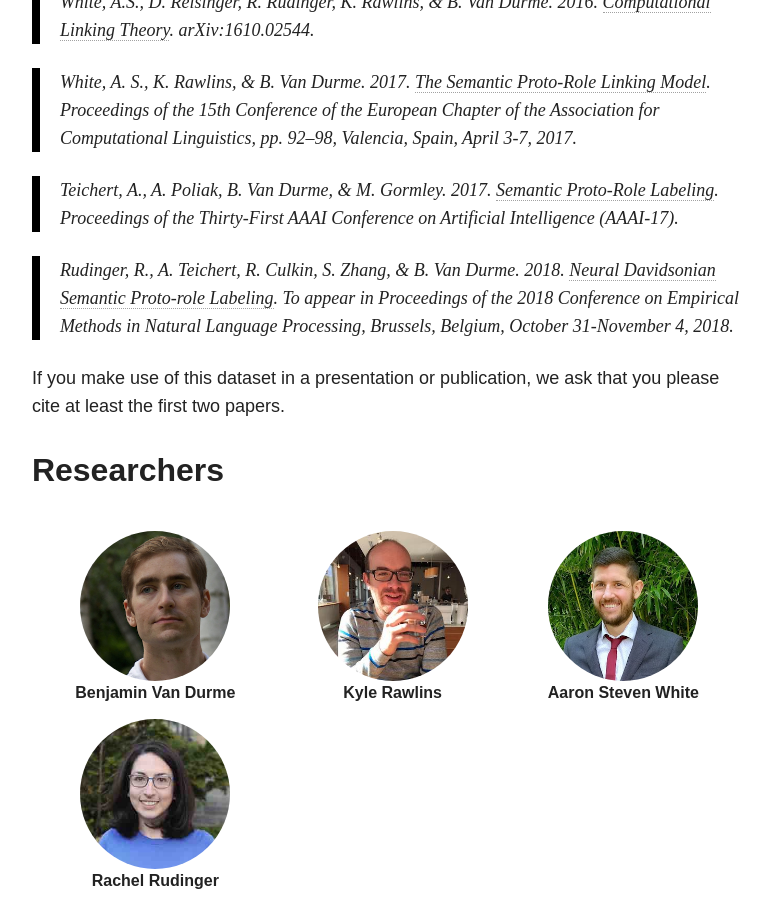
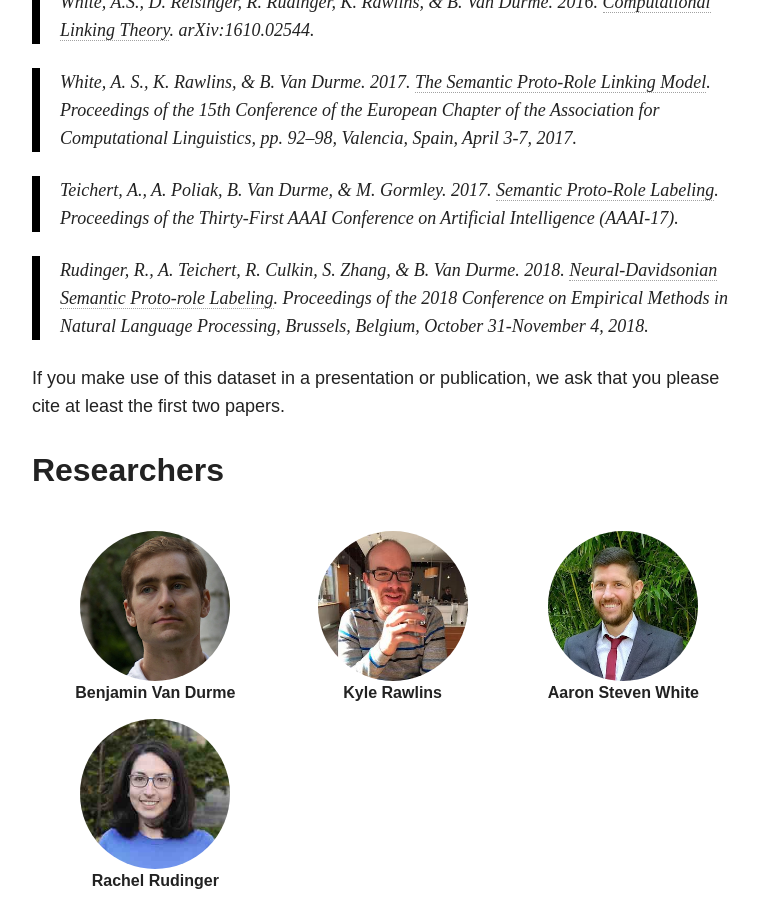
Before and after one commit to decompositional-semantics-initiative/decompositional-semantics-initiative.github.io, a Jekyll site: the page built from projects/semantic-proto-roles/index.md, in a window 1280 px wide and 900 px high, scrolled down 1513 px. Shown: the whole window, without its empty margins (254-1024 px from the left). Built offline with Jekyll 4.4.1, drawn with Linux system fonts in a browser that asks for light colours; nearby versions of some CDN libraries.

Commit message:
updating link and citation for neural-davidsonian
adding hyphen to title; linking to camera-ready; removing "to appear..."

```diff
--- a/projects/semantic-proto-roles/index.md
+++ b/projects/semantic-proto-roles/index.md
@@ -20,6 +20,6 @@ For a detailed description of the datasets and the item construction and collect
 
 > Teichert, A., A. Poliak, B. Van Durme, & M. Gormley. 2017. [Semantic Proto-Role Labeling](https://aaai.org/ocs/index.php/AAAI/AAAI17/paper/view/14997/14053). Proceedings of the Thirty-First AAAI Conference on Artificial Intelligence (AAAI-17).
 
-> Rudinger, R., A. Teichert, R. Culkin, S. Zhang, & B. Van Durme. 2018. [Neural Davidsonian Semantic Proto-role Labeling](https://arxiv.org/pdf/1804.07976). To appear in Proceedings of the 2018 Conference on Empirical Methods in Natural Language Processing, Brussels, Belgium, October 31-November 4, 2018.
+> Rudinger, R., A. Teichert, R. Culkin, S. Zhang, & B. Van Durme. 2018. [Neural-Davidsonian Semantic Proto-role Labeling](https://www.aclweb.org/anthology/D18-1114). Proceedings of the 2018 Conference on Empirical Methods in Natural Language Processing, Brussels, Belgium, October 31-November 4, 2018.
 
 If you make use of this dataset in a presentation or publication, we ask that you please cite at least the first two papers.
```
